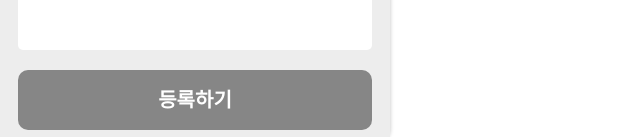
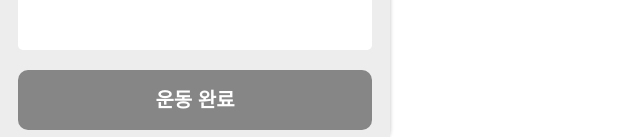
Before and after one commit to 0urFit/OurFit_Client, a Next.js app: page /save/detail/strength in a window 1280 px wide. Shown: the part 704-841 px from the top of the page, without its empty margins (0-640 px from the left). Built offline with nearby package versions, Linux system fonts and the light colour scheme.

Commit message:
chore: create button message props 적용

```diff
--- a/src/common/molecules/CreateButton.tsx
+++ b/src/common/molecules/CreateButton.tsx
@@ -1,7 +1,11 @@
 import { CB } from './style';
 
-const CreateButton = () => {
-    return <CB.Button>등록하기</CB.Button>;
+interface propsType {
+    message: string;
+}
+
+const CreateButton = ({ message }: propsType) => {
+    return <CB.Button>{message}</CB.Button>;
 };
 
 export default CreateButton;
```
